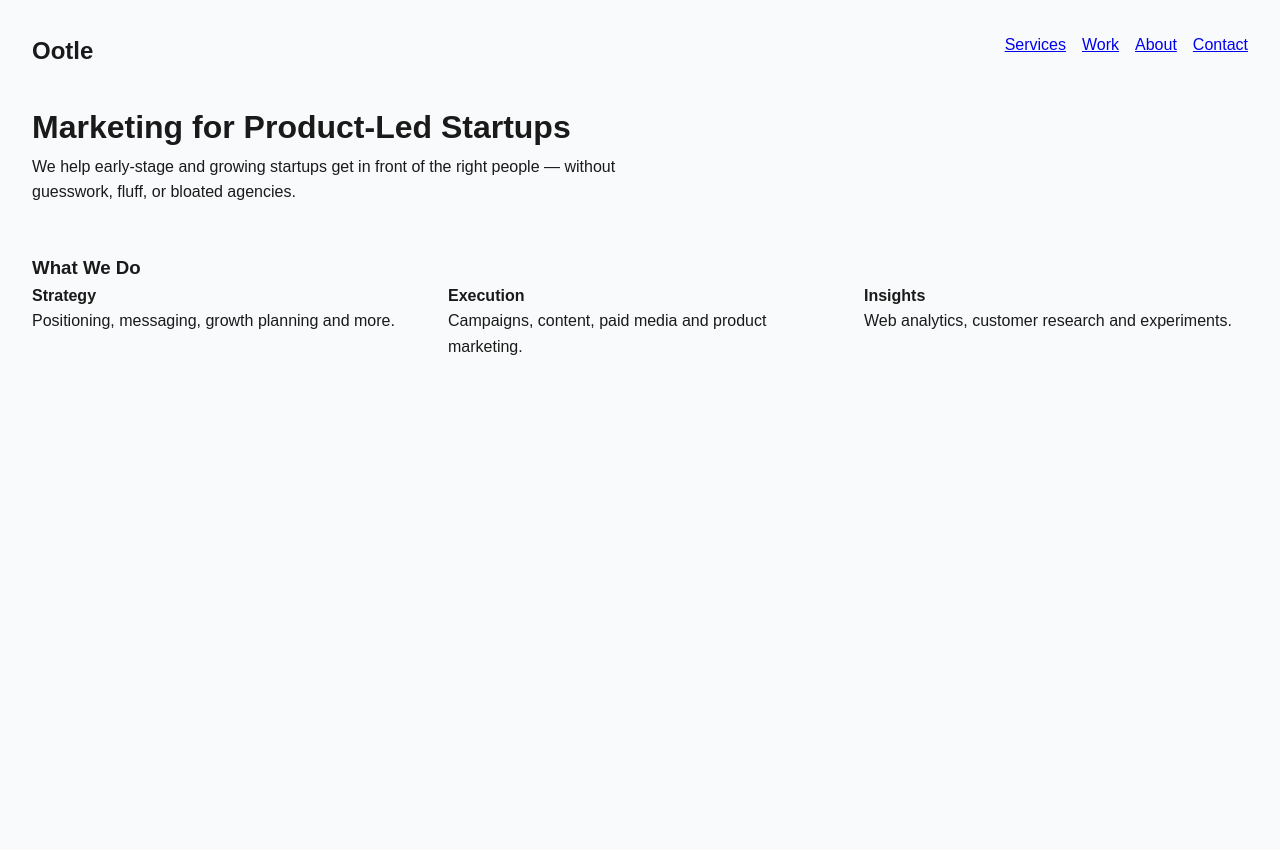
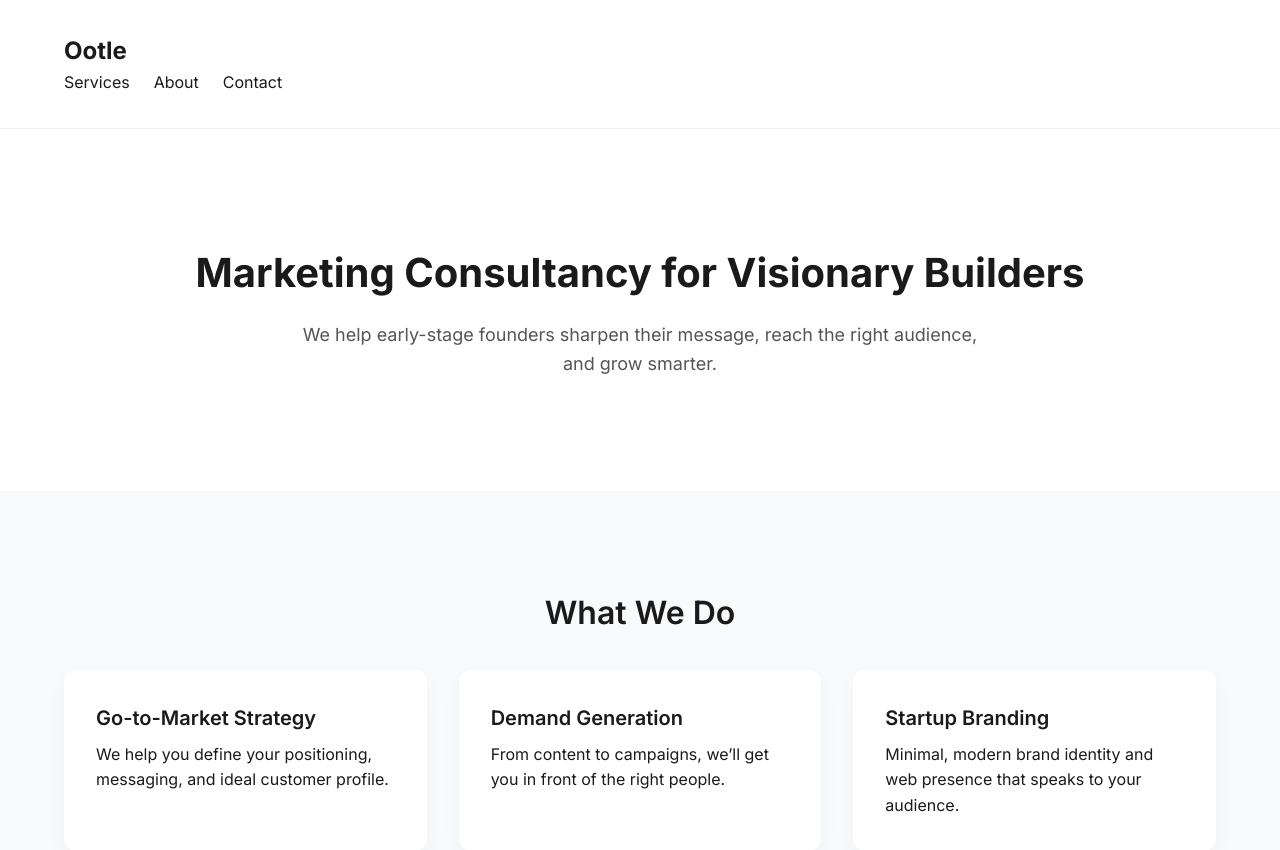
Before and after one commit to john-ooltle/ootle-site, a Next.js app: page / in a window 1280 px wide. Shown: the top 850 px of the page. Before the commit the page ends 800 px from the top, so only its background shows below. Built offline with nearby package versions, Linux system fonts and the light colour scheme.

Commit message:
Update page.js

```diff
--- a/src/app/page.js
+++ b/src/app/page.js
@@ -1,40 +1,116 @@
+// src/app/page.js
+
 export default function Home() {
   return (
-    <main style={{ fontFamily: 'sans-serif', padding: '2rem' }}>
-      <nav style={{ display: 'flex', justifyContent: 'space-between', marginBottom: '2rem' }}>
-        <h1>Ootle</h1>
-        <ul style={{ display: 'flex', gap: '1rem', listStyle: 'none' }}>
-          <li><a href="#">Services</a></li>
-          <li><a href="#">Work</a></li>
-          <li><a href="#">About</a></li>
-          <li><a href="#">Contact</a></li>
-        </ul>
-      </nav>
+    <main>
+      <header style={styles.header}>
+        <div style={styles.container}>
+          <h1 style={styles.logo}>Ootle</h1>
+          <nav style={styles.nav}>
+            <a href="#services" style={styles.navLink}>Services</a>
+            <a href="#about" style={styles.navLink}>About</a>
+            <a href="#contact" style={styles.navLink}>Contact</a>
+          </nav>
+        </div>
+      </header>
 
-      <section style={{ marginBottom: '3rem' }}>
-        <h2 style={{ fontSize: '2rem' }}>Marketing for Product-Led Startups</h2>
-        <p style={{ maxWidth: '600px' }}>
-          We help early-stage and growing startups get in front of the right people — without guesswork, fluff, or bloated agencies.
-        </p>
+      <section style={styles.hero}>
+        <div style={styles.container}>
+          <h2 style={styles.headline}>Marketing Consultancy for Visionary Builders</h2>
+          <p style={styles.subtext}>We help early-stage founders sharpen their message, reach the right audience, and grow smarter.</p>
+        </div>
       </section>
 
-      <section>
-        <h3>What We Do</h3>
-        <ul style={{ display: 'flex', flexWrap: 'wrap', gap: '2rem', padding: 0, listStyle: 'none' }}>
-          <li style={{ flex: '1 1 30%' }}>
-            <strong>Strategy</strong>
-            <p>Positioning, messaging, growth planning and more.</p>
-          </li>
-          <li style={{ flex: '1 1 30%' }}>
-            <strong>Execution</strong>
-            <p>Campaigns, content, paid media and product marketing.</p>
-          </li>
-          <li style={{ flex: '1 1 30%' }}>
-            <strong>Insights</strong>
-            <p>Web analytics, customer research and experiments.</p>
-          </li>
-        </ul>
+      <section id="services" style={styles.services}>
+        <div style={styles.container}>
+          <h3 style={styles.sectionTitle}>What We Do</h3>
+          <div style={styles.cards}>
+            <div style={styles.card}>
+              <h4 style={styles.cardTitle}>Go-to-Market Strategy</h4>
+              <p>We help you define your positioning, messaging, and ideal customer profile.</p>
+            </div>
+            <div style={styles.card}>
+              <h4 style={styles.cardTitle}>Demand Generation</h4>
+              <p>From content to campaigns, we’ll get you in front of the right people.</p>
+            </div>
+            <div style={styles.card}>
+              <h4 style={styles.cardTitle}>Startup Branding</h4>
+              <p>Minimal, modern brand identity and web presence that speaks to your audience.</p>
+            </div>
+          </div>
+        </div>
       </section>
     </main>
-  );
+  )
 }
+
+const styles = {
+  container: {
+    width: '90%',
+    maxWidth: '1200px',
+    margin: '0 auto',
+    padding: '2rem 0'
+  },
+  header: {
+    background: 'white',
+    borderBottom: '1px solid #eee',
+  },
+  logo: {
+    fontSize: '1.5rem',
+    fontWeight: 700,
+    color: 'var(--color-text)'
+  },
+  nav: {
+    display: 'flex',
+    gap: '1.5rem',
+    alignItems: 'center',
+  },
+  navLink: {
+    textDecoration: 'none',
+    color: 'var(--color-text)',
+    fontWeight: 500,
+  },
+  hero: {
+    padding: '5rem 0',
+    textAlign: 'center',
+    background: '#ffffff'
+  },
+  headline: {
+    fontSize: '2.5rem',
+    fontWeight: 700,
+    marginBottom: '1rem'
+  },
+  subtext: {
+    fontSize: '1.125rem',
+    color: '#555',
+    maxWidth: '700px',
+    margin: '0 auto'
+  },
+  services: {
+    background: 'var(--color-bg)',
+    padding: '4rem 0'
+  },
+  sectionTitle: {
+    textAlign: 'center',
+    fontSize: '2rem',
+    fontWeight: 600,
+    marginBottom: '2rem'
+  },
+  cards: {
+    display: 'grid',
+    gridTemplateColumns: 'repeat(auto-fit, minmax(280px, 1fr))',
+    gap: '2rem',
+  },
+  card: {
+    background: '#fff',
+    padding: '2rem',
+    borderRadius: '12px',
+    boxShadow: '0 8px 20px rgba(0, 0, 0, 0.04)',
+    transition: 'transform 0.3s',
+  },
+  cardTitle: {
+    fontSize: '1.25rem',
+    fontWeight: 600,
+    marginBottom: '0.5rem'
+  }
+};
```
